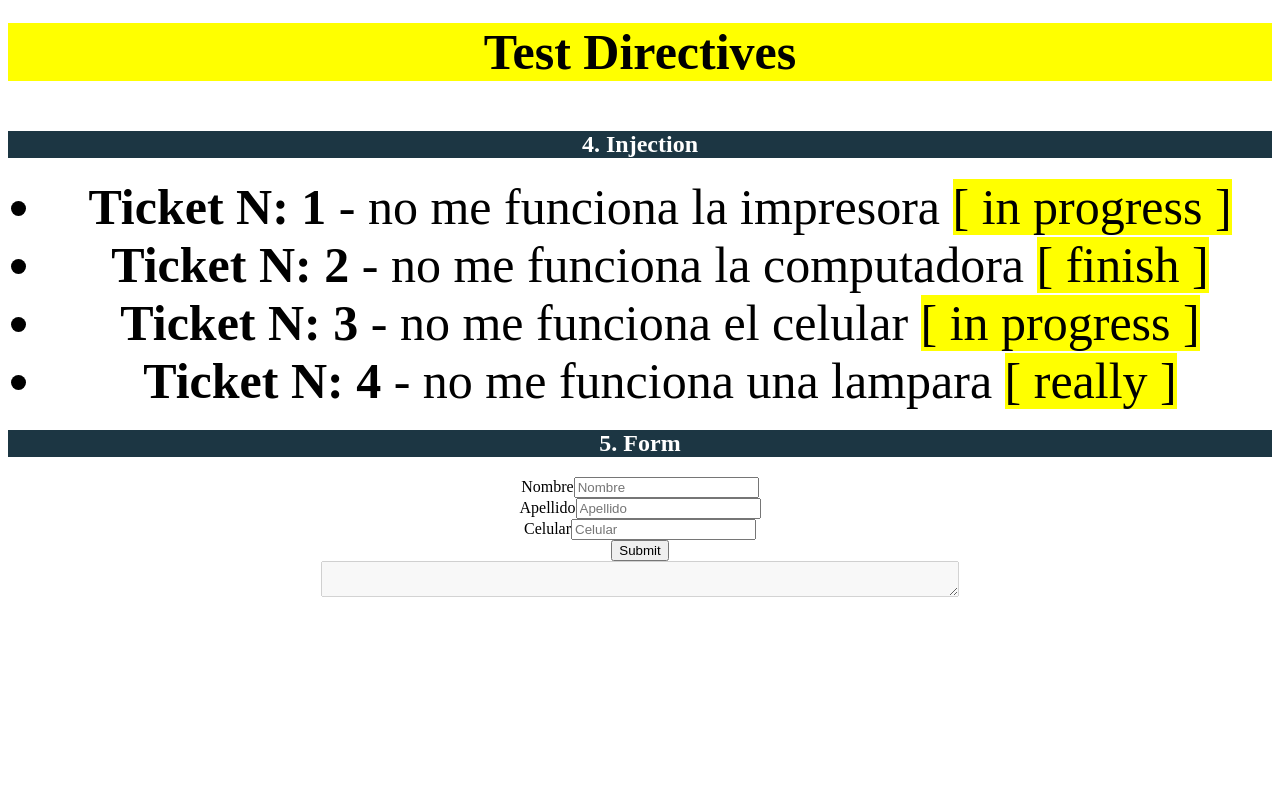
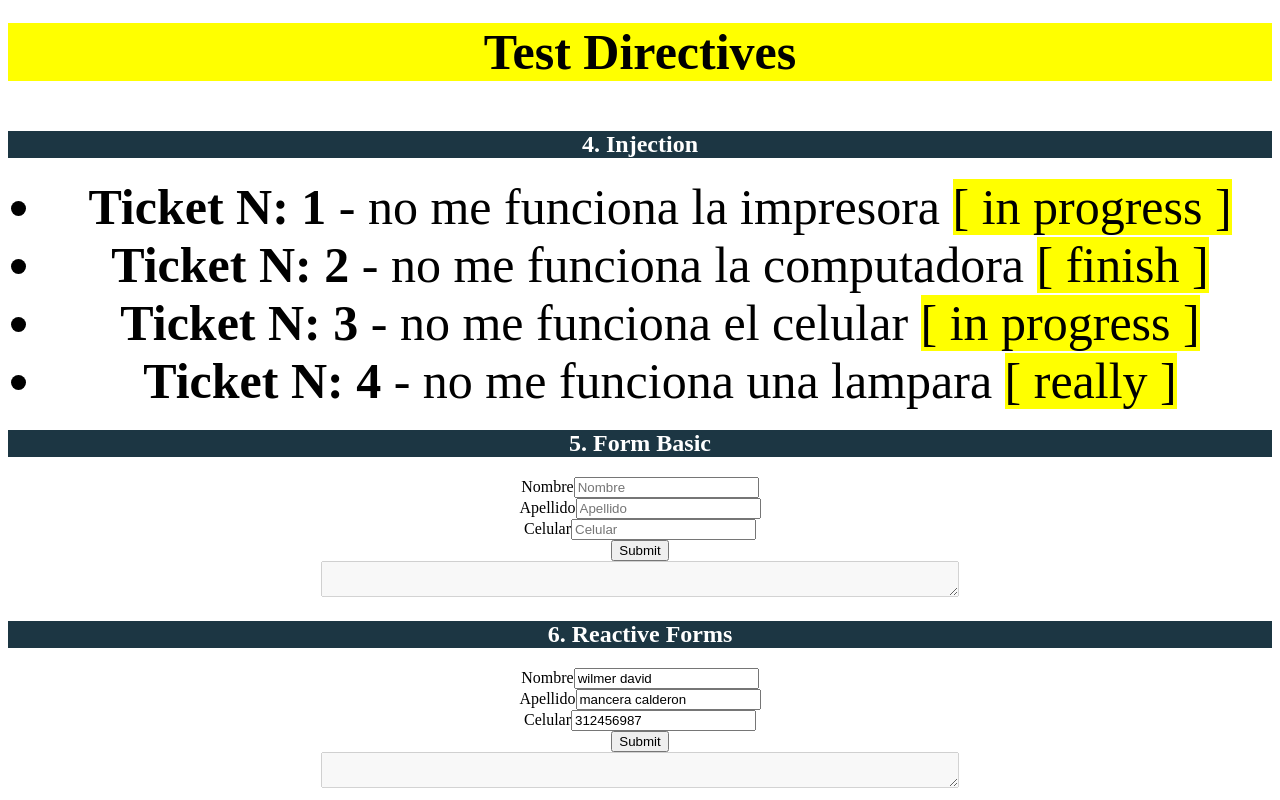
Before and after one commit to wn300/platzi-angular, an Angular app: page / in a window 1280 px wide. Shown: the part 896-1696 px from the top of the page. Before the commit the page ends 1505 px from the top, so only its background shows below. Built offline with nearby package versions, Linux system fonts and the light colour scheme.

Commit message:
form reactive

```diff
--- a/src/app/app.component.html
+++ b/src/app/app.component.html
@@ -48,24 +48,46 @@
   </div>
 
   <h2 title>
-    5. Form
+    5. Form Basic
   </h2>
   <form #f='ngForm' (ngSubmit)="onSubmit(f.value)">
     <div>
       <label for="nameInput">Nombre</label>
       <input type="text" id="nameInput" placeholder="Nombre" name="nombre" ngModel/>
     </div>
-     <div>
+    <div>
       <label for="apellidoInput">Apellido</label>
       <input type="text" id="apellidoInput" placeholder="Apellido" name="apellido" ngModel/>
     </div>
-     <div>
+    <div>
       <label for="celulaInput">Celular</label>
       <input type="text" id="celulaInput" placeholder="Celular" name="celular" ngModel/>
     </div>
-    <input type="submit" value="Submit"/>
+    <input type="submit" value="Submit" />
     <div>
       <textarea [(ngModel)]="resultado" [ngModelOptions]="{standalone: true}" disabled></textarea>
     </div>
   </form>
+
+  <h2 title>
+    6. Reactive Forms
+  </h2>
+  <form [formGroup]="myForm" (ngSubmit)="onSubmitReactiveForm(myForm.value)">
+    <div>
+      <label for="nameInput">Nombre</label>
+      <input type="text" id="nameInput" placeholder="Nombre" name="nombre" [formControl]="myForm.controls['name']" />
+    </div>
+    <div>
+      <label for="apellidoInput">Apellido</label>
+      <input type="text" id="apellidoInput" placeholder="Apellido" name="apellido" [formControl]="myForm.controls['apellido']"/>
+    </div>
+    <div>
+      <label for="celulaInput">Celular</label>
+      <input type="text" id="celulaInput" placeholder="Celular" name="celular" [formControl]="myForm.controls['celular']"/>
+    </div>
+    <input type="submit" value="Submit" />
+    <div>
+      <textarea [(ngModel)]="resultadoReactiveForm" [ngModelOptions]="{standalone: true}"  disabled></textarea>
+    </div>
+  </form>
 </div>
--- a/src/app/app.component.ts
+++ b/src/app/app.component.ts
@@ -1,6 +1,7 @@
 import { Component } from '@angular/core';
 import { InputOutputComponent } from './input-output/input-output.component';
 import { TicketService } from './services/ticket.service'
+import { FormBuilder, FormGroup } from '@angular/forms';
 
 @Component({
   selector: 'app-root',
@@ -12,8 +13,21 @@
   votacion = '';
   tickets: any;
 
-  constructor(private ticketService: TicketService) {
+  myForm: FormGroup;
+
+  constructor(
+    private ticketService: TicketService,
+    private fb: FormBuilder
+  ) {
     this.tickets = ticketService.getTicket();
+
+    this.myForm = fb.group({
+      'name': ['wilmer david'],
+      'apellido': ['mancera calderon'],
+      'celular': ['312456987'],
+    });
+
+    // this.myForm = fb.group()
   }
 
   votos = [
@@ -30,10 +44,15 @@
   cantidad = 5;
   factor = 1;
 
-  resultado ="";
-
+  resultado = "";
   onSubmit(form: any): void {
     this.resultado = JSON.stringify(form);
     // console.log("El formulario tiene", form);
   }
+
+  resultadoReactiveForm = "";
+  onSubmitReactiveForm(value: string): void {
+    this.resultadoReactiveForm = JSON.stringify(value);
+    // console.log("El formulario tiene", form);
+  }
 }
--- a/src/app/app.module.ts
+++ b/src/app/app.module.ts
@@ -1,6 +1,6 @@
 import { BrowserModule } from '@angular/platform-browser';
 import { NgModule } from '@angular/core';
-import { FormsModule } from '@angular/forms';
+import { FormsModule, ReactiveFormsModule } from '@angular/forms';
 import { HttpModule } from '@angular/http';
 
 import { AppComponent } from './app.component';
@@ -33,6 +33,7 @@
     BrowserModule,
     FormsModule,
     HttpModule,
+    ReactiveFormsModule
   ],
   providers: [TicketService],
   bootstrap: [AppComponent]
```
